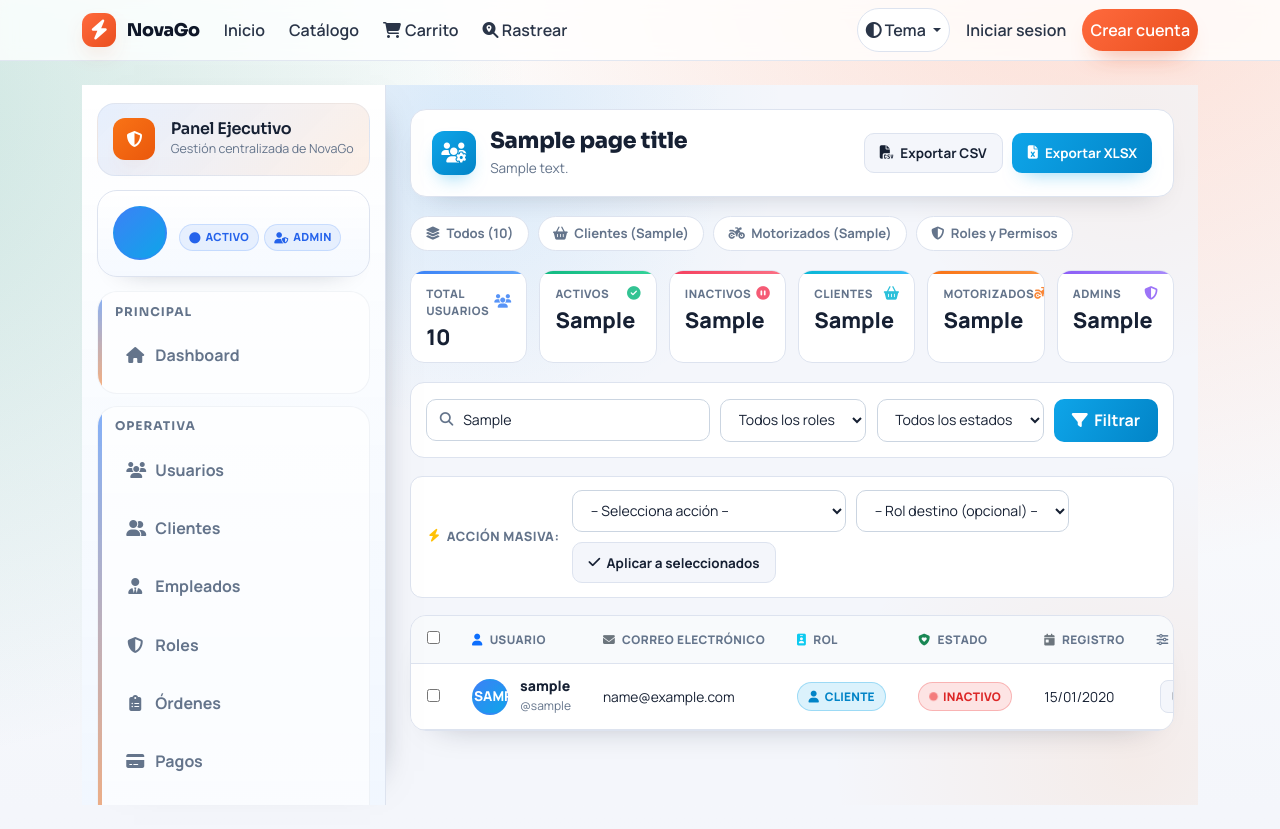
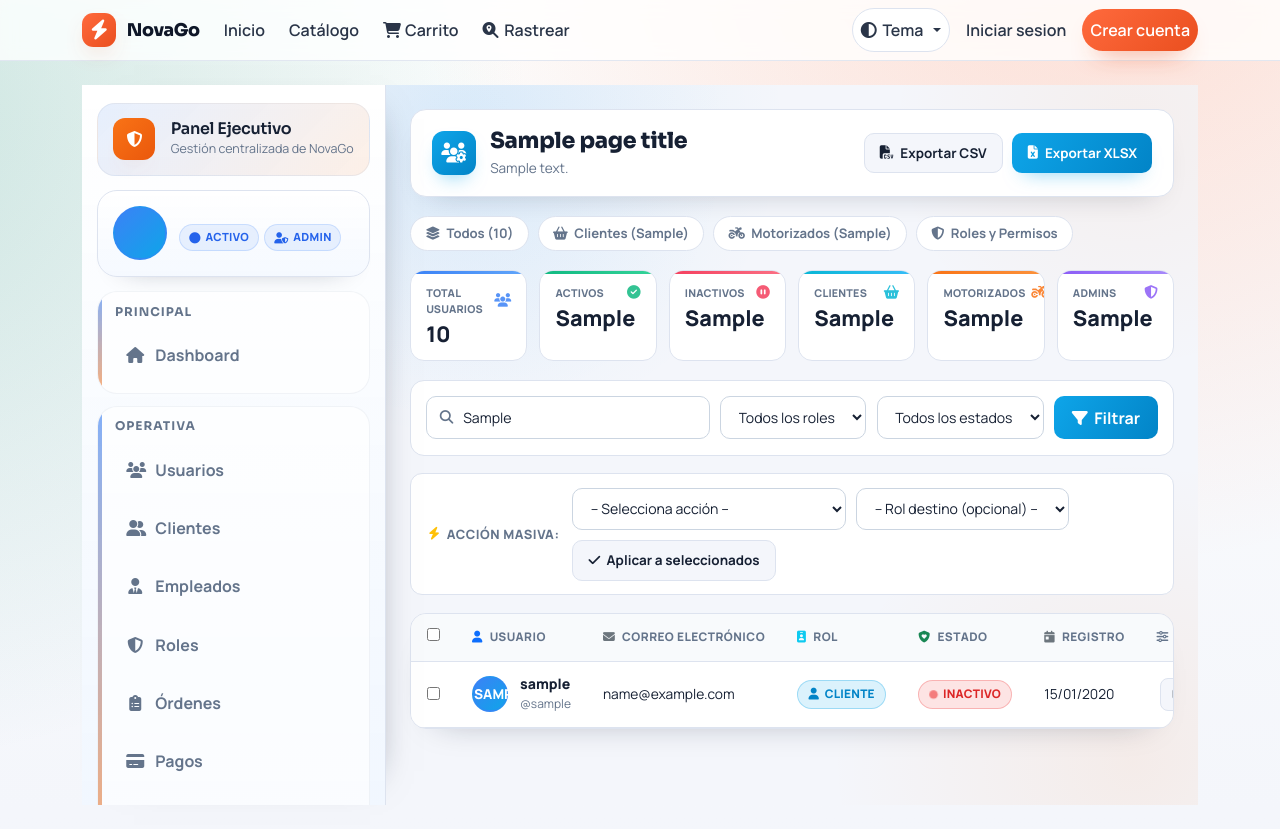
Before and after one commit to Ruben-DWC/NovaGo-Delivery-System, a Django app: template templates/admin/users_list.html in a window 1280 px wide. Shown: the top 829 px of the page. Run offline with Django 5.2, Linux system fonts and the light colour scheme; the template is opened without the code that fills it: most values are stand-ins (such as "Sample title", 1, 10 or a date in 2020); grey boxes marked "Sample" are stand-in pictures; some libraries are stand-ins or nearby versions.

Commit message:
fix(admin-ui): fix sidebar active contrast in light mode, navbar single-line icons, and KPI label spacing

```diff
--- a/templates/admin/base_admin.html
+++ b/templates/admin/base_admin.html
@@ -279,8 +279,8 @@
     }
 
     .admin-nav-link.active {
-        background: linear-gradient(120deg, var(--brand), #2563eb);
-        color: white !important;
+        background: linear-gradient(120deg, var(--brand), #2563eb) !important;
+        color: #ffffff !important;
         box-shadow: 0 16px 28px -20px rgba(37, 99, 235, 0.85) !important;
     }
 
--- a/templates/admin/users_list.html
+++ b/templates/admin/users_list.html
@@ -199,15 +199,16 @@
         display: flex;
         justify-content: space-between;
         align-items: center;
+        gap: 0.35rem;
         margin-bottom: 0.35rem;
     }
 
     .users-kpi label {
         display: block;
         margin: 0;
-        font-size: 0.72rem;
+        font-size: 0.67rem;
         text-transform: uppercase;
-        letter-spacing: 0.04em;
+        letter-spacing: 0.02em;
         color: var(--text-secondary);
         font-weight: 800;
     }
--- a/templates/components/navbar.html
+++ b/templates/components/navbar.html
@@ -225,10 +225,18 @@
         text-align: center;
     }
 
+    .navbar-nav .nav-link {
+        white-space: nowrap;
+        display: inline-flex;
+        align-items: center;
+        gap: 0.35rem;
+    }
+
     .nav-btn-store {
         display: inline-flex !important;
         align-items: center !important;
         gap: 0.38rem !important;
+        white-space: nowrap !important;
         padding: 0.35rem 0.75rem !important;
         border-radius: 999px !important;
         font-size: 0.78rem !important;
```
